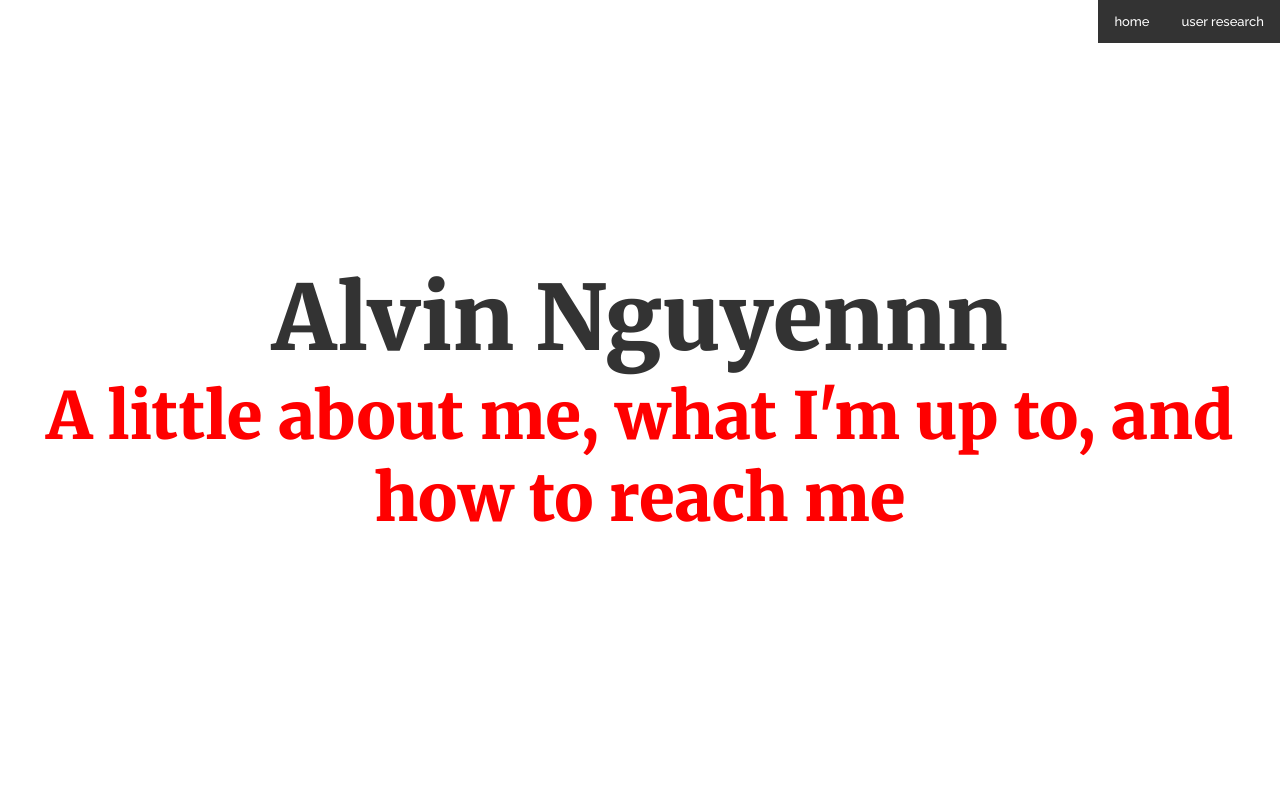
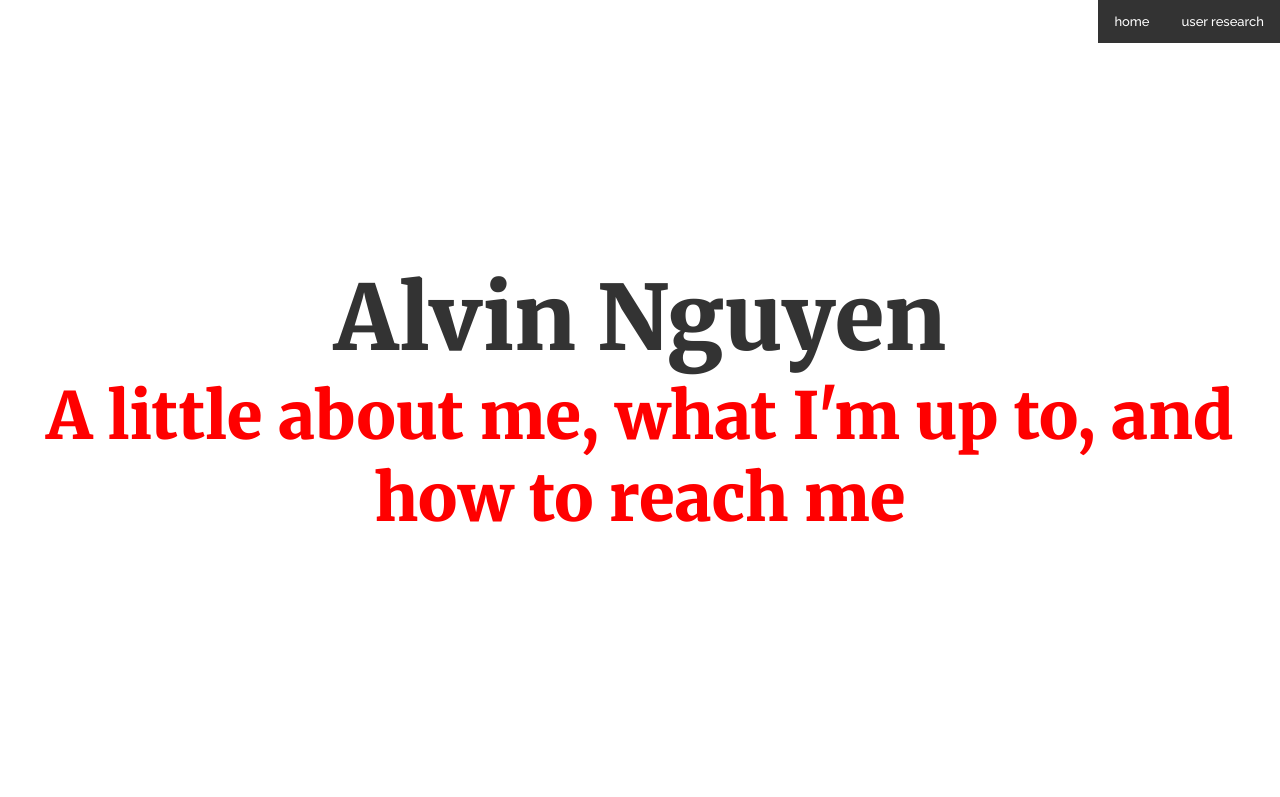
Before and after one commit to anguy068/anguy068.github.io, a plain HTML site: page research.html in a window 1280 px wide. Shown: the top 797 px of the page. Drawn offline with Linux system fonts and the light colour scheme.

Commit message:
Update research.html

```diff
--- a/research.html
+++ b/research.html
@@ -23,7 +23,7 @@
     </div>
     <section id="home">
         <div id="home-name">
-            Alvin Nguyennn
+            Alvin Nguyen
             <div id="home-subtitle">
                 A little about me, what I'm up to, and how to reach me
             </div>
```
